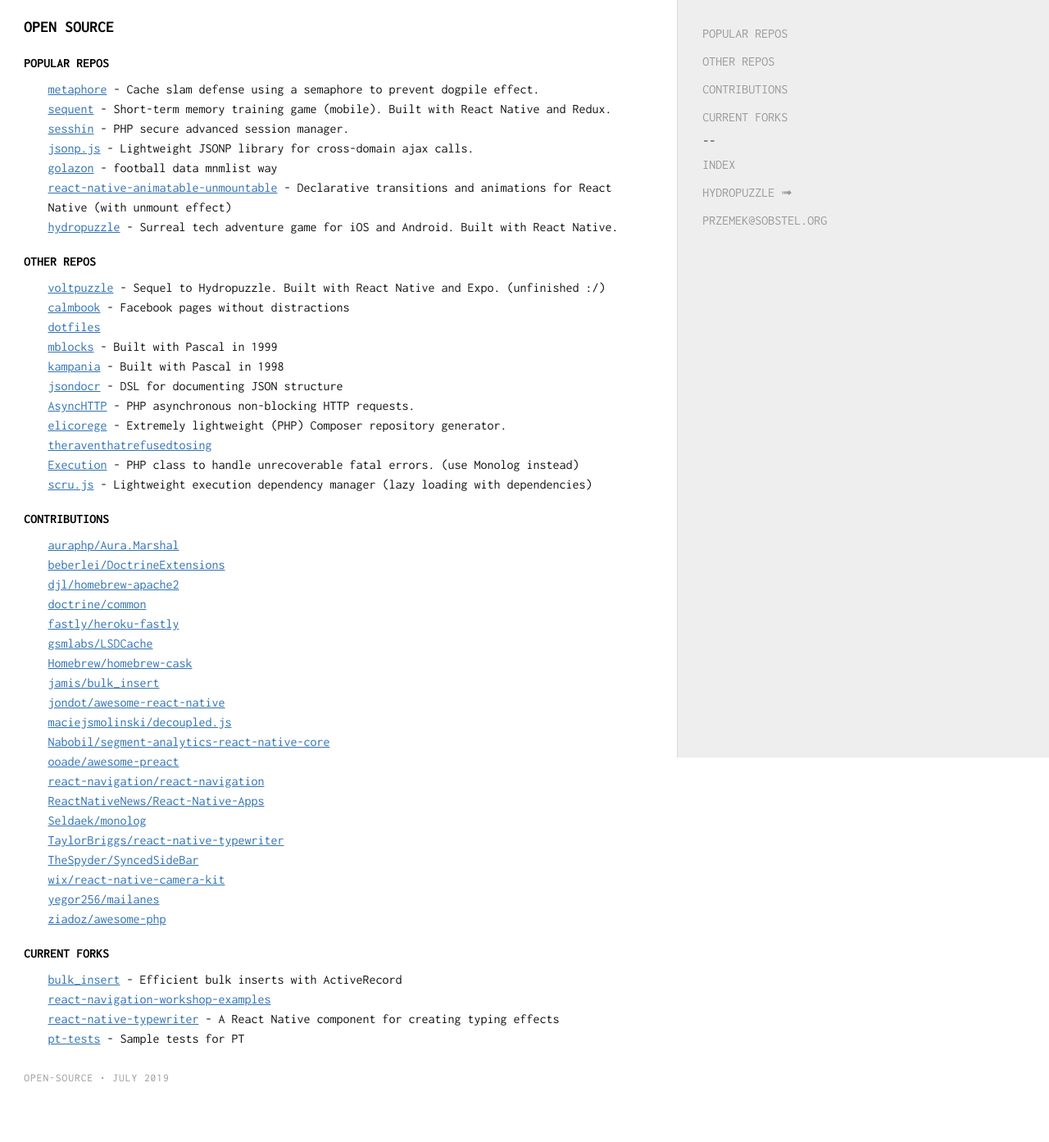
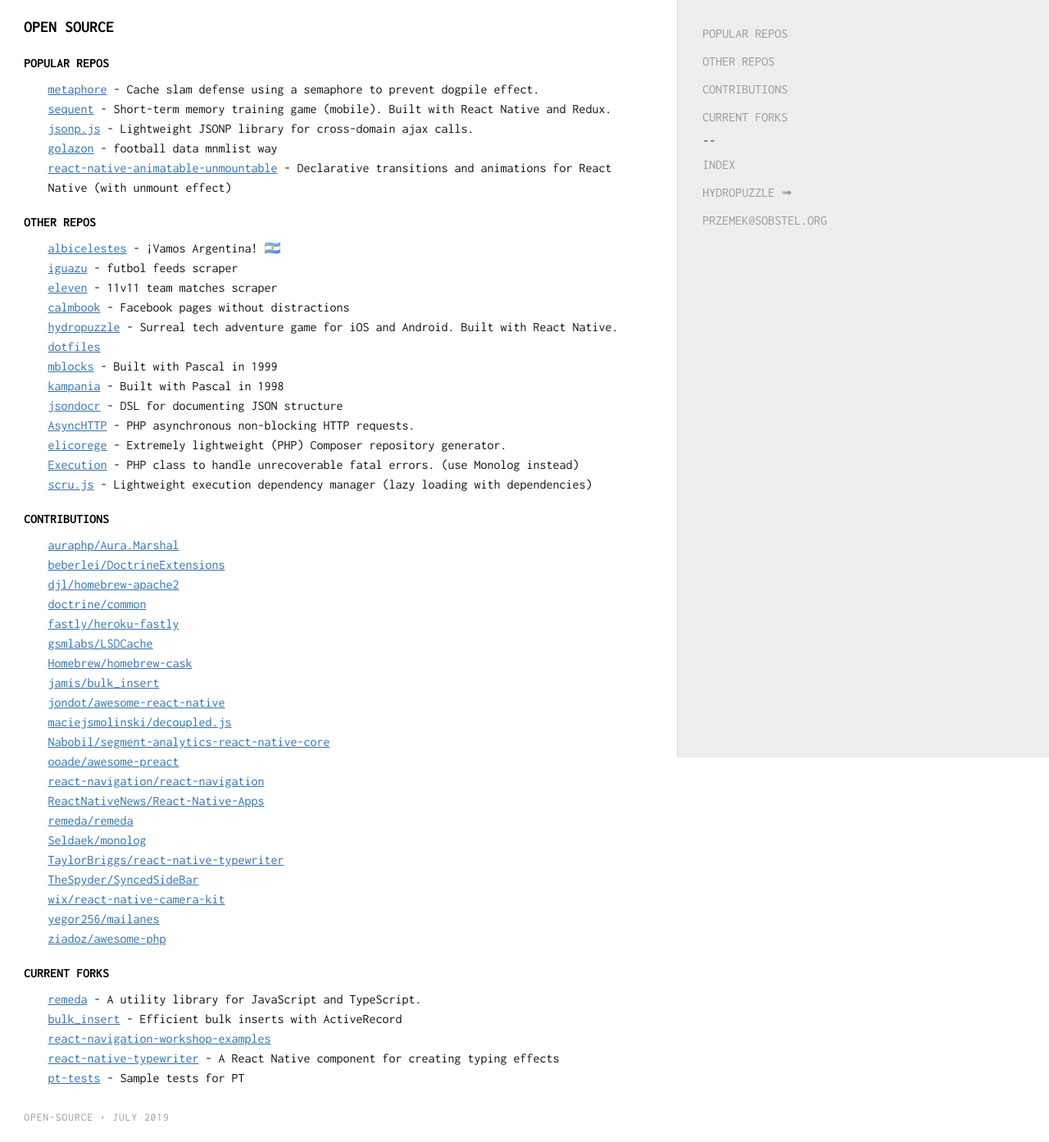
Before and after one commit to sobstel/sobstel.github.com, a Jekyll site: the page built from open-source.html, in a window 1280 px wide. Shown: the whole page at 82% size. Built offline with Jekyll 4.4.1, drawn with Linux system fonts in a browser that asks for light colours; before the commit the page ends 1345 px from its top, so only the background shows below that.

Commit message:
To live a creative life, we must lose our fear of being wrong.

```diff
--- a/_data/contribs.yml
+++ b/_data/contribs.yml
@@ -13,6 +13,7 @@
 - ooade/awesome-preact
 - react-navigation/react-navigation
 - ReactNativeNews/React-Native-Apps
+- remeda/remeda
 - Seldaek/monolog
 - TaylorBriggs/react-native-typewriter
 - TheSpyder/SyncedSideBar
--- a/_data/forks.yml
+++ b/_data/forks.yml
@@ -1,4 +1,10 @@
 ---
+- name: remeda
+  full_name: sobstel/remeda
+  html_url: https://github.com/sobstel/remeda
+  description: A utility library for JavaScript and TypeScript.
+  fork: true
+  stargazers_count: 0
 - name: bulk_insert
   full_name: sobstel/bulk_insert
   html_url: https://github.com/sobstel/bulk_insert
--- a/_data/other_repos.yml
+++ b/_data/other_repos.yml
@@ -1,17 +1,34 @@
 ---
-- name: voltpuzzle
-  full_name: sobstel/voltpuzzle
-  html_url: https://github.com/sobstel/voltpuzzle
-  description: Sequel to Hydropuzzle. Built with React Native and Expo. (unfinished
-    :/)
+- name: albicelestes
+  full_name: sobstel/albicelestes
+  html_url: https://github.com/sobstel/albicelestes
+  description: "¡Vamos Argentina! \U0001F1E6\U0001F1F7"
   fork: false
   stargazers_count: 1
+- name: iguazu
+  full_name: sobstel/iguazu
+  html_url: https://github.com/sobstel/iguazu
+  description: futbol feeds scraper
+  fork: false
+  stargazers_count: 0
+- name: eleven
+  full_name: sobstel/eleven
+  html_url: https://github.com/sobstel/eleven
+  description: 11v11 team matches scraper
+  fork: false
+  stargazers_count: 0
 - name: calmbook
   full_name: sobstel/calmbook
   html_url: https://github.com/sobstel/calmbook
   description: Facebook pages without distractions
   fork: false
   stargazers_count: 3
+- name: hydropuzzle
+  full_name: sobstel/hydropuzzle
+  html_url: https://github.com/sobstel/hydropuzzle
+  description: Surreal tech adventure game for iOS and Android. Built with React Native.
+  fork: false
+  stargazers_count: 9
 - name: dotfiles
   full_name: sobstel/dotfiles
   html_url: https://github.com/sobstel/dotfiles
@@ -48,12 +65,6 @@
   description: Extremely lightweight (PHP) Composer repository generator.
   fork: false
   stargazers_count: 0
-- name: theraventhatrefusedtosing
-  full_name: sobstel/theraventhatrefusedtosing
-  html_url: https://github.com/sobstel/theraventhatrefusedtosing
-  description:
-  fork: false
-  stargazers_count: 0
 - name: Execution
   full_name: sobstel/Execution
   html_url: https://github.com/sobstel/Execution
--- a/_data/popular_repos.yml
+++ b/_data/popular_repos.yml
@@ -11,25 +11,13 @@
   description: Cache slam defense using a semaphore to prevent dogpile effect.
   fork: false
   stargazers_count: 95
-- name: hydropuzzle
-  full_name: sobstel/hydropuzzle
-  html_url: https://github.com/sobstel/hydropuzzle
-  description: Surreal tech adventure game for iOS and Android. Built with React Native.
-  fork: false
-  stargazers_count: 9
 - name: sequent
   full_name: sobstel/sequent
   html_url: https://github.com/sobstel/sequent
   description: Short-term memory training game (mobile). Built with React Native and
     Redux.
   fork: false
-  stargazers_count: 64
-- name: sesshin
-  full_name: sobstel/sesshin
-  html_url: https://github.com/sobstel/sesshin
-  description: PHP secure advanced session manager.
-  fork: false
-  stargazers_count: 61
+  stargazers_count: 65
 - name: react-native-animatable-unmountable
   full_name: sobstel/react-native-animatable-unmountable
   html_url: https://github.com/sobstel/react-native-animatable-unmountable
```
Also changed, not shown: 1 other file.
